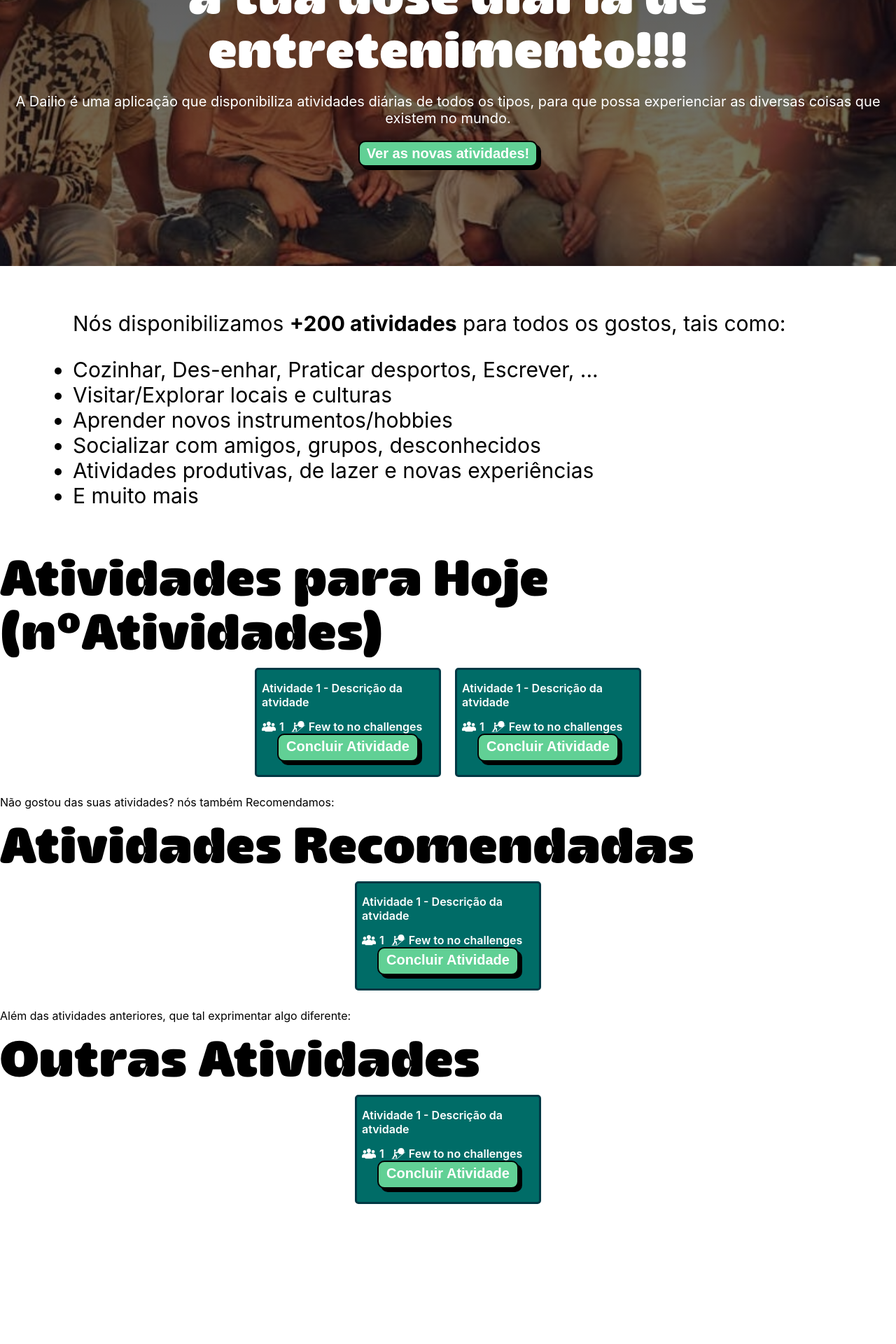
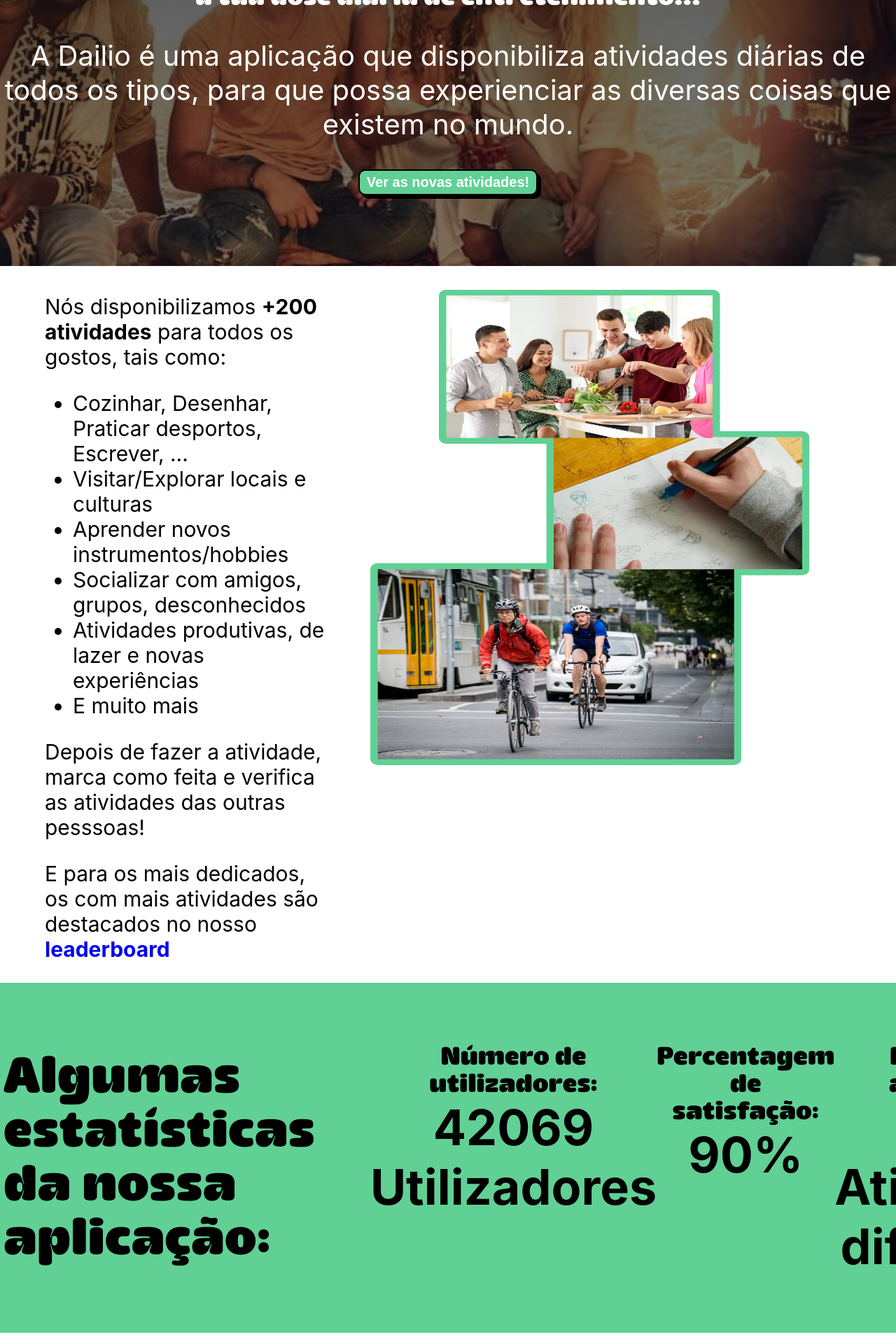
Before and after one commit to Marcio-Lima123/projeto-react-grupo1, a React (Create React App) app: page / in a window 1280 px wide. Shown: the part 320-2240 px from the top of the page at 70% size. Before the commit the page ends 2050 px from the top, so only its background shows below. Built offline with nearby package versions, Linux system fonts and the light colour scheme; a web font is replaced by a local one.

Commit message:
Mais desenvolvimento homepage(Tiago)

```diff
--- a/src/pages/homePage.js
+++ b/src/pages/homePage.js
@@ -6,17 +6,19 @@
             <div>
                 <div class="hero-image">
                     <div class="hero-text">
-                        <h1 class="big-tittles">Dailio <br/> a tua dose diária de entretenimento!!!</h1>
-                        <p class="small-tittles">A Dailio é uma aplicação que disponibiliza atividades diárias de todos os tipos, para que possa experienciar as diversas coisas que existem no mundo.</p>
+                        <h1 class="big-tittles">Dailio</h1> <h1 class="small-tittles"> a tua dose diária de entretenimento!!!</h1>
+                        <p class="small-tittles-normal">A Dailio é uma aplicação que disponibiliza atividades diárias de todos os tipos, para que possa experienciar as diversas coisas que existem no mundo.</p>
                         <a src=""><button class="comic-button">Ver as novas atividades!</button></a>
                     </div>
                 </div>
             </div>
             <div class="activity_bullet_list">
+                <div>
+                    <p>Nós disponibilizamos <strong>+200 atividades</strong> para todos os gostos, tais como:</p>
                     <ul>
-                    <p>Nós disponibilizamos <strong>+200 atividades</strong> para todos os gostos, tais como:</p>
+
                         <li>
-                        Cozinhar, Des-enhar, Praticar desportos, Escrever, ...
+                            Cozinhar, Desenhar, Praticar desportos, Escrever, ...
                         </li>
                         <li>
                             Visitar/Explorar locais e culturas
@@ -34,9 +36,33 @@
                             E muito mais
                         </li>
                     </ul>
+                    <p> Depois de fazer a atividade, marca como feita e verifica as atividades das outras pesssoas!</p>
+                    <p> E para os mais dedicados, os com mais atividades são destacados no nosso <a href="#/classificacao"><strong>leaderboard</strong></a></p>
                 </div>
                 <div>
-                <h1 class="big-tittles">Atividades para Hoje (nºAtividades)</h1>
+                    <img src="/imgs/varias_atividades.png"></img>
+                </div>
+            </div>
+            <div class="green_background">
+                <p class="medium-tittles">Algumas estatísticas da nossa aplicação:</p>
+                <div class="percentages_homepage">
+                    <div>
+                        <h1>Número de utilizadores:</h1>
+                        <p><strong>42069 Utilizadores</strong></p>
+                    </div>
+                    <div>
+                        <h1>Percentagem de satisfação:</h1>
+                        <p><strong>90%</strong></p>
+                    </div>
+                    <div>
+                        <h1>Número de atividades:</h1>
+                        <p><strong>204 Atividades diferentes</strong></p>
+                    </div>
+                </div>
+            </div>
+            <p class="small-tittles"> Do que estás à espera? Começa a set ativo hoje!!!</p>
+            <div>
+                <h1 class="medium-tittles">Atividades para Hoje (nºAtividades)</h1>
                 <div class="container-activities">
                     {/* Java Script para pegar as coisas da base de dados e criar os elementos no html*/}
                     <div class='activity'>
@@ -86,9 +112,53 @@
                 </div>
             </div >
             <div >
-                <p>Não gostou das suas atividades? nós também Recomendamos:</p>
-                <h1 class="big-tittles">Atividades Recomendadas</h1>
+                <p class="small-tittles">Não gostou das suas atividades? Nós também temos:</p>
+                <h1 class="medium-tittles">Atividades Recomendadas</h1>
                 <div class="container-activities">
+                    <div class='activity'>
+                        <div class='at_c'>
+                            <div class='at_name'>
+                                <p>Atividade 1 - Descrição da atvidade</p>
+                            </div>
+                            <div class='etc_container'>
+                                <div class='etc_f_container'>
+                                    <div class='gc_container'>
+                                        <img src='/imgs/people_white.png' alt='people'></img>
+                                        <p>1</p>
+                                    </div>
+                                    <div class='gc_container'>
+                                        <img src='/imgs/difficulties_white.png' alt='hard_person'></img>
+                                        <p>Few to no challenges</p>
+                                    </div>
+                                </div>
+                                <div class="btn_container">
+                                    <button type='submit' class="comic-button">Concluir Atividade</button>
+                                </div>
+                            </div>
+                        </div>
+                    </div>
+                    <div class='activity'>
+                        <div class='at_c'>
+                            <div class='at_name'>
+                                <p>Atividade 1 - Descrição da atvidade</p>
+                            </div>
+                            <div class='etc_container'>
+                                <div class='etc_f_container'>
+                                    <div class='gc_container'>
+                                        <img src='/imgs/people_white.png' alt='people'></img>
+                                        <p>1</p>
+                                    </div>
+                                    <div class='gc_container'>
+                                        <img src='/imgs/difficulties_white.png' alt='hard_person'></img>
+                                        <p>Few to no challenges</p>
+                                    </div>
+                                </div>
+                                <div class="btn_container">
+                                    <button type='submit' class="comic-button">Concluir Atividade</button>
+                                </div>
+                            </div>
+                        </div>
+                    </div>
                     <div class='activity'>
                         <div class='at_c'>
                             <div class='at_name'>
@@ -114,9 +184,53 @@
                 </div>
             </div >
             <div >
-                <p>Além das atividades anteriores, que tal exprimentar algo diferente:</p>
-                <h1 class="big-tittles">Outras Atividades</h1>
+                <p class="small-tittles">Além das atividades anteriores, que tal exprimentar algo diferente:</p>
+                <h1 class="medium-tittles">Outras Atividades</h1>
                 <div class="container-activities">
+                    <div class='activity'>
+                        <div class='at_c'>
+                            <div class='at_name'>
+                                <p>Atividade 1 - Descrição da atvidade</p>
+                            </div>
+                            <div class='etc_container'>
+                                <div class='etc_f_container'>
+                                    <div class='gc_container'>
+                                        <img src='/imgs/people_white.png' alt='people'></img>
+                                        <p>1</p>
+                                    </div>
+                                    <div class='gc_container'>
+                                        <img src='/imgs/difficulties_white.png' alt='hard_person'></img>
+                                        <p>Few to no challenges</p>
+                                    </div>
+                                </div>
+                                <div class="btn_container">
+                                    <button type='submit' class="comic-button">Concluir Atividade</button>
+                                </div>
+                            </div>
+                        </div>
+                    </div>
+                    <div class='activity'>
+                        <div class='at_c'>
+                            <div class='at_name'>
+                                <p>Atividade 1 - Descrição da atvidade</p>
+                            </div>
+                            <div class='etc_container'>
+                                <div class='etc_f_container'>
+                                    <div class='gc_container'>
+                                        <img src='/imgs/people_white.png' alt='people'></img>
+                                        <p>1</p>
+                                    </div>
+                                    <div class='gc_container'>
+                                        <img src='/imgs/difficulties_white.png' alt='hard_person'></img>
+                                        <p>Few to no challenges</p>
+                                    </div>
+                                </div>
+                                <div class="btn_container">
+                                    <button type='submit' class="comic-button">Concluir Atividade</button>
+                                </div>
+                            </div>
+                        </div>
+                    </div>
                     <div class='activity'>
                         <div class='at_c'>
                             <div class='at_name'>
--- a/src/styles/homepage.css
+++ b/src/styles/homepage.css
@@ -9,12 +9,29 @@
 
 .big-tittles {
     font-family: "Rantaro";
+    font-size: 140px;
+    font-weight:normal;
+    text-align: center;
+}
+.medium-tittles {
+    margin: 5px;
+    font-family: "Rantaro";
     font-size: 80px;
     font-weight:normal;
+    text-align: left;
 }
+
 .small-tittles {
-    font-size: 20px;
+    font-family: "Rantaro";
+    font-size: 40px;
     font-weight:normal;
+    text-align: center;
+}
+
+.small-tittles-normal {
+    font-size: 40px;
+    font-weight:normal;
+    text-align: center;
 }
 
 .container-activities{
@@ -28,9 +45,53 @@
     height: 100%;
 }
 
+.green_background{
+    height: 500px;
+    display: flex;
+    align-items: center;
+    background-color: #61D095;
+    backface-visibility: visible;
+}
+
 .activity_bullet_list{
-    margin: 5%;
+    margin: 10px 5% 0;
     font-size: 30px;
+    display: flex;
+    justify-content: center;
+}
+.activity_bullet_list img{
+    width: 750px;
+    height: 750px;
+}
+.activity_bullet_list a{
+    text-decoration: none;
+}
+
+.activity_bullet_list a:visited{
+    color: transparent;
+}
+.percentages_homepage{
+    padding: 10px;
+    margin: 5px 5% 0;
+    font-size: 30px;
+    display: flex;
+    justify-content: center;
+}
+.percentages_homepage p{
+    margin:0;
+    font-size: 70px;
+    text-align: center;
+    display: flex;
+    justify-content: center;
+}
+.percentages_homepage h1{
+    font-weight: normal;
+    margin:0 5% 0;
+    text-align: center;
+    font-size: 40px;
+    display: flex;
+    justify-content: center;
+    font-family: "Rantaro";
 }
 
 .activity{
--- a/src/styles/navbar.css
+++ b/src/styles/navbar.css
@@ -73,7 +73,7 @@
 .app_name{
     display: flex;
     align-items: center;
-
+    font-family: "Rantaro";
     margin: 0 0 0 5px;
 }
 
```
Also changed, not shown: public/imgs/varias_atividades.png (added). Lines whose indentation alone changed are shown as unchanged.
